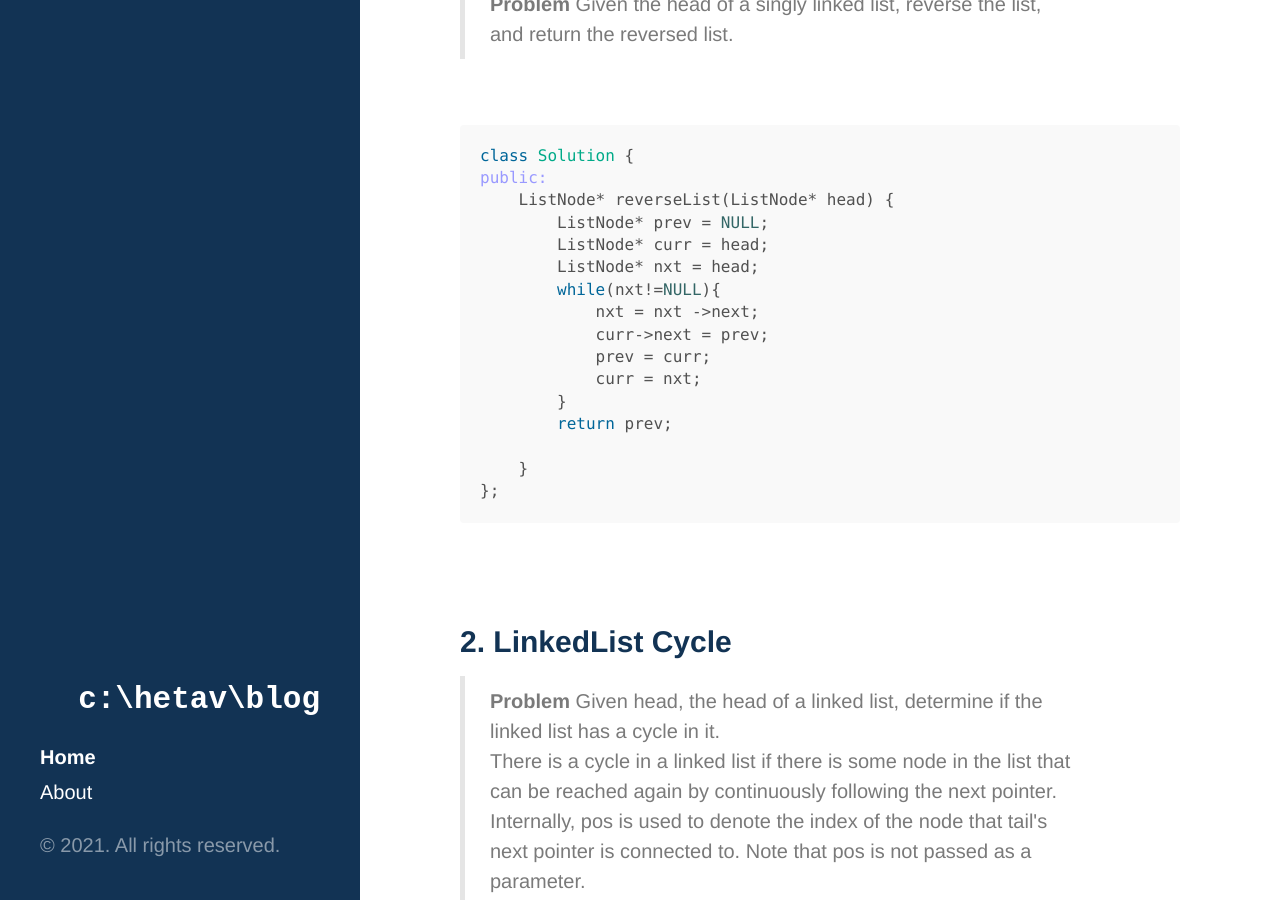
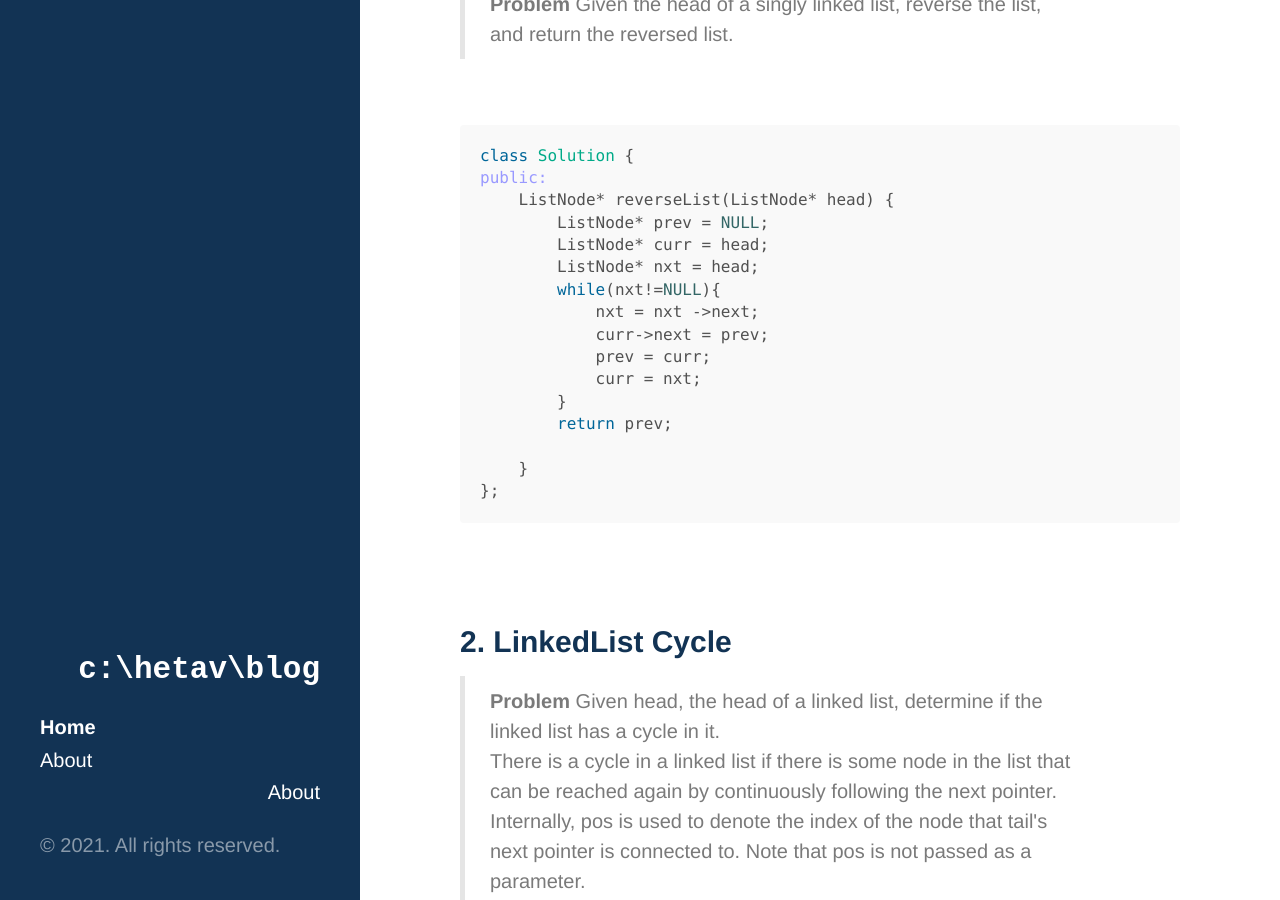
Before and after one commit to hetavv/hetavv.github.io, a Jekyll site: the page built from index.html, in a window 1280 px wide and 900 px high, scrolled down 395 px. Built offline with Jekyll 4.4.1, drawn with Linux system fonts in a browser that asks for light colours; the list of posts is cut into pages by our own code.

Commit message:
updated about href

```diff
--- a/_includes/sidebar.html
+++ b/_includes/sidebar.html
@@ -12,12 +12,12 @@
 
     <nav class="sidebar-nav">
     <a class='sidebar-nav-item active' href='/'>Home</a>
-    <a class='sidebar-nav-item' href='/about.md'>About</a>
-    </nav>
+    <!-- <a class='sidebar-nav-item' href='/about.md'>About</a> -->
+
 
       <!--
       <a style="text-align: right" class="sidebar-nav-item{% if page.url == site.baseurl %} active{% endif %}" href="{{ site.baseurl }}">Home</a>
-
+      -->
       <a style="text-align: right" href="https://hetavv.github.io/about/">About</a>
       {% assign pages_list = site.pages %}
       {% for node in pages_list %}
@@ -27,7 +27,7 @@
           {% endif %}
         {% endif %}
       {% endfor %}
-
+      <!--
       --------------
 
       <a class="sidebar-nav-item" href="{{ site.github.repo }}/archive/v{{ site.version }}.zip">Download</a>
@@ -35,6 +35,8 @@
 
       <span class="sidebar-nav-item">Currently v{{ site.version }}</span>
       -->
+
+          </nav>
 
     <p>&copy; {{ site.time | date: '%Y' }}. All rights reserved.</p>
   </div>
```
